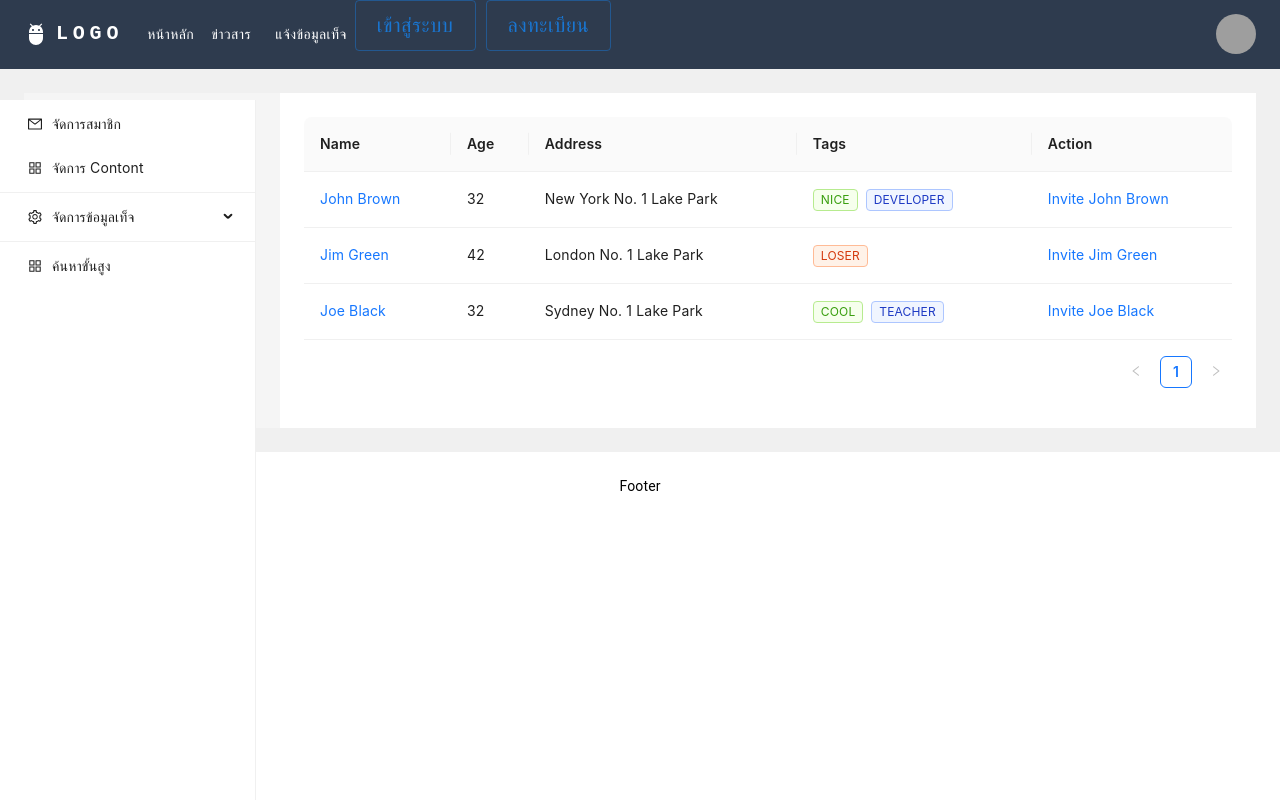
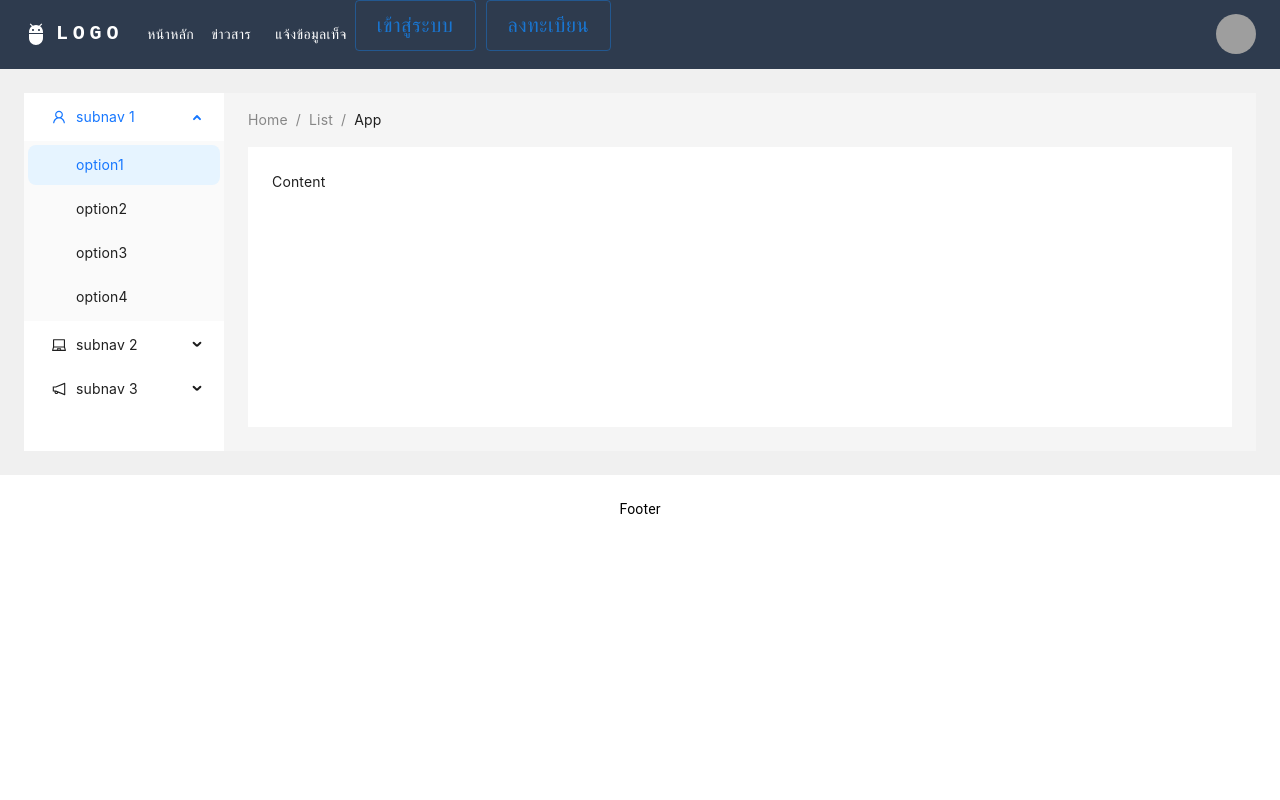
Before and after one commit to sanusi-pohlor/frontend, a React (Create React App) app: page /Admin in a window 1280 px wide. Built offline with nearby package versions, Linux system fonts and the light colour scheme; grey boxes are pictures that could not be loaded.

Commit message:
180866.2

```diff
--- a/src/components/Admin/AdminMenu.js
+++ b/src/components/Admin/AdminMenu.js
@@ -1,113 +1,69 @@
-import "./Admin.css";
-import React from "react";
-import {
-  AppstoreOutlined,
-  SettingOutlined,
-  MailOutlined,
-} from "@ant-design/icons";
-import { Layout, Menu, theme } from "antd";
-import { Link } from 'react-router-dom';
+import React from 'react';
+import { LaptopOutlined, NotificationOutlined, UserOutlined } from '@ant-design/icons';
+import { Breadcrumb, Layout, Menu, theme } from 'antd';
 
-function getItem(label, link, icon, children) {
-  return {
-    key: link, // Assigning 'link' as the key
-    link,
-    icon,
-    label,
-    children,
-  };
-}
+const { Header, Content, Sider } = Layout;
 
-const { Header, Content, Footer, Sider } = Layout;
+const items1 = ['1', '2', '3'].map((key) => ({
+  key,
+  label: `nav ${key}`,
+}));
 
-const items = [
-  getItem("จัดการสมาชิก", "", <MailOutlined />),
+const items2= [UserOutlined, LaptopOutlined, NotificationOutlined].map(
+  (icon, index) => {
+    const key = String(index + 1);
 
-  getItem("จัดการ Contont" ,"ManageContont", <AppstoreOutlined />),
-  {
-    type: 'divider',
+    return {
+      key: `sub${key}`,
+      icon: React.createElement(icon),
+      label: `subnav ${key}`,
+
+      children: new Array(4).fill(null).map((_, j) => {
+        const subKey = index * 4 + j + 1;
+        return {
+          key: subKey,
+          label: `option${subKey}`,
+        };
+      }),
+    };
   },
-  getItem("จัดการข้อมูลเท็จ", "ManageFakeData", <SettingOutlined />, [
-    getItem("สื่อ", "MMedia", null, "Media"),
-    getItem("ประเภท", "MType", null, "Type"),
-    getItem("ข้อมูลที่แจ้ง", "MInformation", null, "Information"),
-    getItem("การตรวจสอบ", "MChecking", null, "Checking"),
-    getItem("การจัดการปัญหา", "MProblem", null, "Problem")
-  ]),
-  {
-    type: 'divider',
-  },
-  getItem("ค้นหาขั้นสูง","AdvancedSearch", <AppstoreOutlined />),
-];
+);
 
-const AdminMenu = ({ children }) => {
+const App = () => {
   const {
     token: { colorBgContainer },
   } = theme.useToken();
-  const onClick = (e) => {
-    console.log("click ", e);
-  };
 
   return (
-    <Layout hasSider>
-      <Sider
-        style={{
-          height: "100%",
-          position: "fixed",
-          left: 0,
-          top: 100,
-        }}
-      >
-        <Menu
-          onClick={onClick}
-          style={{
-            width: 256,
-            height: "100%",
-          }}
-          defaultSelectedKeys={["sub1"]}
-          mode="inline"
-        >
-          {items.map((item) => {
-            if (item.type === "divider") {
-              return <Menu.Divider key={item.key} />;
-            } else if (item.children) {
-              return (
-                <Menu.SubMenu
-                  key={item.key}
-                  icon={item.icon}
-                  title={item.label}
-                >
-                  {item.children.map((child) => (
-                    <Menu.Item key={child.key}>
-                      <Link to={`/Admin/${child.link}`}>{child.children}</Link>
-                    </Menu.Item>
-                  ))}
-                </Menu.SubMenu>
-              );
-            } else {
-              return (
-                <Menu.Item key={item.key} icon={item.icon}>
-                  <Link to={`/Admin/${item.link}`}>{item.label}</Link>
-                </Menu.Item>
-              );
-            }
-          })}
-        </Menu>
-      </Sider>
-      <Layout className="site-layout" style={{ marginLeft: 256 }}>
-        <div
-          style={{
-            padding: 24,
-            textAlign: "center",
-            background: colorBgContainer,
-            borderRadius: 0,
-          }}
-        >
-          {children}
-        </div>
+      <Layout>
+        <Sider width={200} style={{ background: colorBgContainer }}>
+          <Menu
+            mode="inline"
+            defaultSelectedKeys={['1']}
+            defaultOpenKeys={['sub1']}
+            style={{ height: '100%', borderRight: 0 }}
+            items={items2}
+          />
+        </Sider>
+        <Layout style={{ padding: '0 24px 24px' }}>
+          <Breadcrumb style={{ margin: '16px 0' }}>
+            <Breadcrumb.Item>Home</Breadcrumb.Item>
+            <Breadcrumb.Item>List</Breadcrumb.Item>
+            <Breadcrumb.Item>App</Breadcrumb.Item>
+          </Breadcrumb>
+          <Content
+            style={{
+              padding: 24,
+              margin: 0,
+              minHeight: 280,
+              background: colorBgContainer,
+            }}
+          >
+            Content
+          </Content>
+        </Layout>
       </Layout>
-    </Layout>
   );
 };
 
-export default AdminMenu;
+export default App;
--- a/src/components/MenuNavbar.js
+++ b/src/components/MenuNavbar.js
@@ -78,8 +78,12 @@ function ResponsiveAppBar() {
   const handleDrawerToggle = () => {
     setMobileOpen((prevState) => !prevState);
   };
+  const handleDrawerToggleProfile = () => {
+    setMobileOpenProfile((prevState) => !prevState);
+  };
   const [mobileOpen, setMobileOpen] = React.useState(false);
-  const drawer = (
+  const [mobileOpenProfile, setMobileOpenProfile] = React.useState(false);
+  const drawerMenu = (
     <Box onClick={handleDrawerToggle} sx={{ textAlign: 'center' }}>
       <Typography variant="h6" sx={{ my: 2 }}>
         MUI
@@ -88,7 +92,26 @@ function ResponsiveAppBar() {
       <List>
         {pages.map((page) => (
           <ListItem key={page.label} disablePadding>
-            <ListItemButton sx={{ textAlign: 'center' }}>
+            <ListItemButton sx={{ textAlign: 'center' }} component={Link} to={page.link}>
+              <ListItemText primary={page.label} />
+            </ListItemButton>
+          </ListItem>
+        ))}
+      </List>
+
+    </Box>
+  );
+
+  const drawerProfile = (
+    <Box onClick={handleDrawerToggleProfile} sx={{ textAlign: 'center' }}>
+      <Typography variant="h6" sx={{ my: 2 }}>
+        MUI
+      </Typography>
+      <Divider />
+      <List>
+        {settings.map((page) => (
+          <ListItem key={page.label} disablePadding>
+            <ListItemButton sx={{ textAlign: 'center' }} component={Link} to={page.link}>
               <ListItemText primary={page.label} />
             </ListItemButton>
           </ListItem>
@@ -146,7 +169,7 @@ function ResponsiveAppBar() {
                   '& .MuiDrawer-paper': { boxSizing: 'border-box', width: drawerWidth },
                 }}
               >
-                {drawer}
+                {drawerMenu}
               </Drawer>
             </Box>
             <AdbIcon sx={{ display: { xs: 'flex', md: 'none' }, mr: 1 }} />
@@ -197,32 +220,26 @@ function ResponsiveAppBar() {
             </Box>
             <Box sx={{ flexGrow: 0 }}>
               <Tooltip title="Open settings">
-                <IconButton onClick={handleOpenUserMenu} sx={{ p: 0 }}>
+                <IconButton onClick={handleDrawerToggleProfile} sx={{ p: 0 }}>
                   <Avatar alt="Remy Sharp" src="/static/images/avatar/2.jpg" />
                 </IconButton>
               </Tooltip>
-              <Menu
-                sx={{ mt: '45px' }}
-                id="menu-appbar"
-                anchorEl={anchorElUser}
-                anchorOrigin={{
-                  vertical: 'top',
-                  horizontal: 'right',
+              <Drawer
+                anchor="right"
+                container={container}
+                variant="temporary"
+                open={mobileOpenProfile}
+                onClose={handleDrawerToggleProfile}
+                ModalProps={{
+                  keepMounted: true, // Better open performance on mobile.
                 }}
-                keepMounted
-                transformOrigin={{
-                  vertical: 'top',
-                  horizontal: 'right',
+                sx={{
+                  display: { xs: 'block', sm: 'none' },
+                  '& .MuiDrawer-paper': { boxSizing: 'border-box', width: drawerWidth },
                 }}
-                open={Boolean(anchorElUser)}
-                onClose={handleCloseUserMenu}
               >
-                {settings.map((setting) => (
-                  <MenuItem key={setting.label} onClick={handleCloseUserMenu}>
-                    <Typography component={Link} to={setting.link} textAlign="center">{setting.label}</Typography>
-                  </MenuItem>
-                ))}
-              </Menu>
+                {drawerProfile}
+              </Drawer>
             </Box>
           </Toolbar>
         </Container>
```
Also changed, not shown: src/components/Admin/adminbar.js (added, +113 -0 lines).
